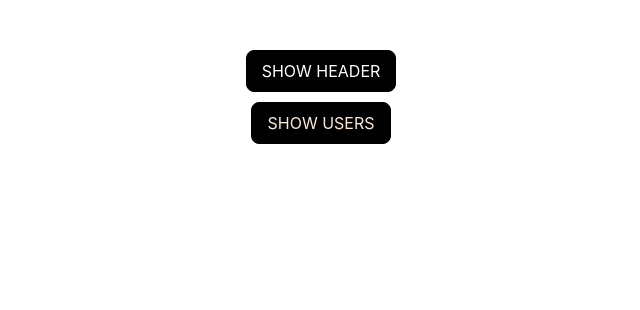
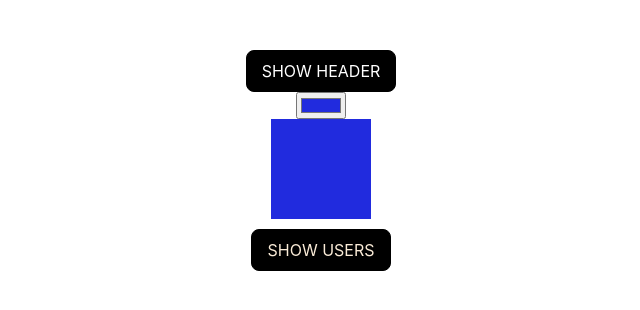
Before and after one commit to lavana555/ignat2, a React (Create React App) app: page /color in a window 1280 px wide. Shown: the top 310 px of the page, without its empty margins (319-959 px from the left). Built offline with nearby package versions, Linux system fonts and the light colour scheme.

Commit message:
added Color page & Hook for painting div

```diff
--- a/src/App.tsx
+++ b/src/App.tsx
@@ -6,6 +6,7 @@ import {BrowserRouter, Link, Route} from "react-router-dom";
 import WithRouterNewPassContainer from "./NewPass/NewPassContainer";
 import Loginization from "./Login/Loginization";
 import Users from "./Users/Users";
+import Color from './Color/Color';
 
 
 class App extends React.Component {
@@ -50,6 +51,7 @@ class App extends React.Component {
                         <Route exact path='/forgot/' component={WithRouterRecoveryPassContainer}/>
                         <Route exact path='/reset-password/:token' component={WithRouterNewPassContainer}/>
                         <Route exact path='/login/' component={Loginization}/>
+                        <Route exact path='/color/' component={Color}/>
                     </div>
 
                     {/*<Route exact path='/SignIN' component={SignIN}/>*/}
--- /dev/null
+++ b/src/Color/Color.tsx
@@ -0,0 +1,14 @@
+import React, {FC, useState} from 'react';
+
+
+const Color: FC<any> = (props) => {
+    const [color, setColor] = useState('#212bde');
+    return (
+        <div style={{display:"flex",flexDirection:"column",alignItems:"center"}}>
+            <input type={"color"} value={color} onChange={e=>setColor(e.currentTarget.value)}/>
+            <div style={{height:"100px", width:"100px", backgroundColor:color}}></div>
+        </div>
+    );
+}
+
+export default Color
```
